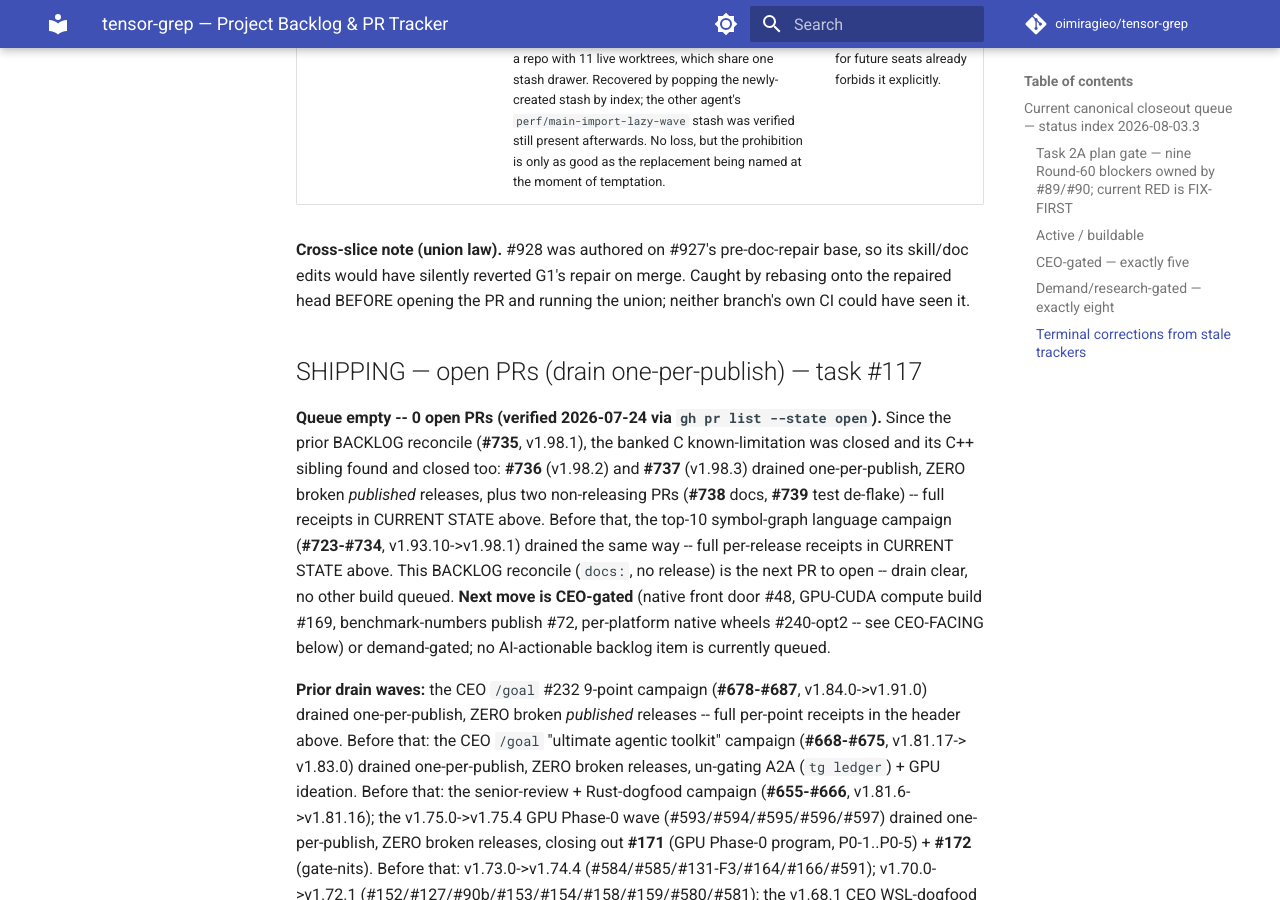
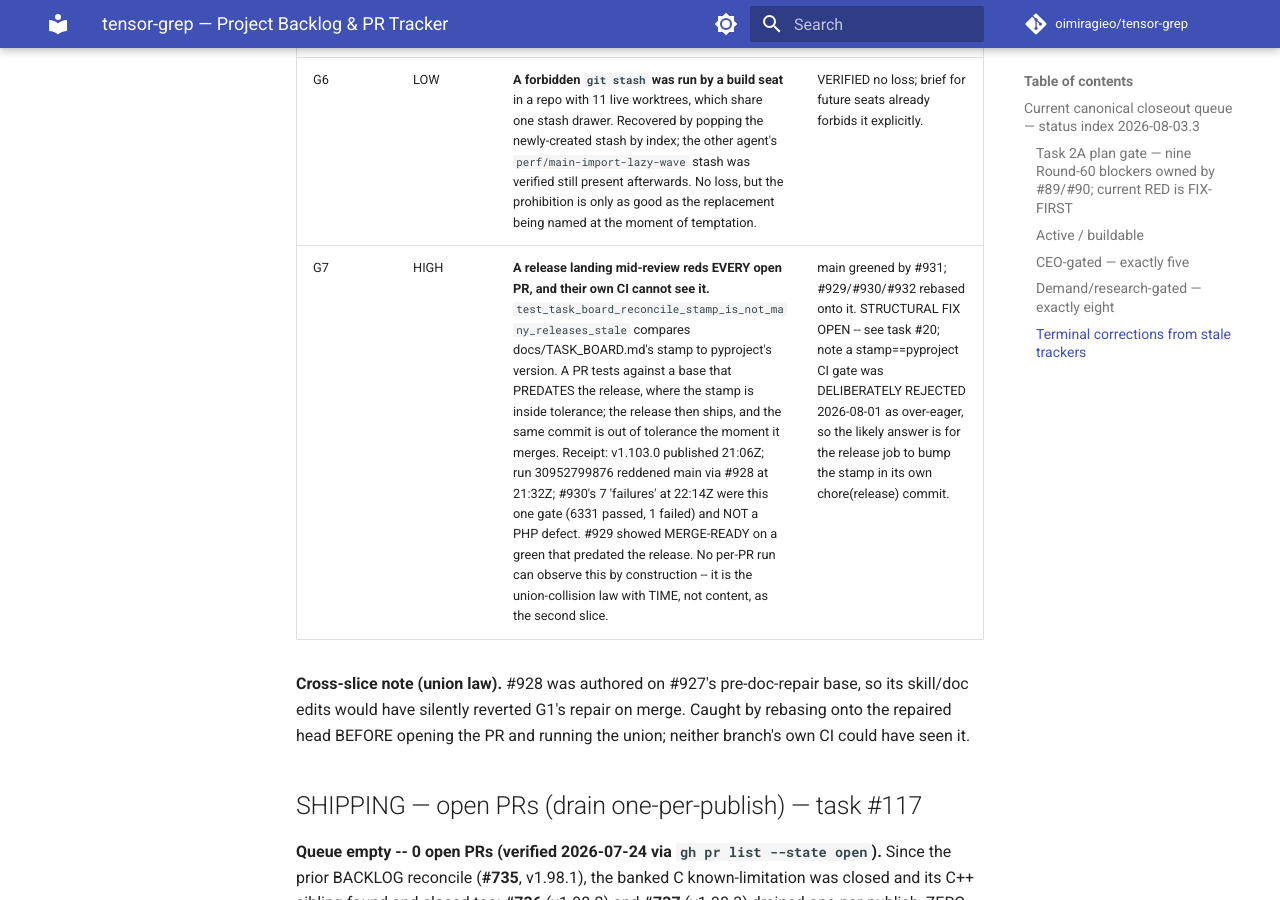
Before and after one commit to oimiragieo/tensor-grep, an MkDocs documentation site: the page built from docs/BACKLOG.md, in a window 1280 px wide and 900 px high, scrolled down 51679 px. Built offline with MkDocs 1.6.1 and Material for MkDocs 9.7.7, drawn with Linux system fonts in a browser that asks for light colours; comment, search, counter and statistics services are not loaded.

Commit message:
docs: add G7 -- a release landing mid-review reds every open PR
Found while draining this queue, and it explains three separate red signals
that each looked like a different problem.

test_task_board_reconcile_stamp_is_not_many_releases_stale compares
docs/TASK_BOARD.md's stamp to pyproject's version. A PR tests against a base
PREDATING the release, where the stamp is inside tolerance. The release then
ships, and that same commit is out of tolerance the moment it merges.

Receipts, all today:
  21:06Z  v1.103.0 published
  21:32Z  #928 merged on a green PR -> run 30952799876 REDDENED main
  22:14Z  #930 showed 7 "failures" -- one gate, 6331 passed / 1 failed, NOT
          a PHP defect
  --      #929 read MERGE-READY on a green that predated the release

No per-PR run can observe this by construction. It is the semantic-merge
collision law with TIME as the second slice rather than content, so the
union-testing discipline that catches content collisions does not catch it.

Main greened by #931; #929/#930/#932 rebased onto it. The structural fix is
open as task #20 and deliberately NOT patched reflexively: this board records
a stamp==pyproject CI gate being REJECTED on 2026-08-01 as over-eager (it
would fire after every release and force a board edit into every unrelated
PR). That reasoning still holds, so the likely answer is the release job
bumping the stamp inside its own chore(release) commit -- a board cannot lag
a release it caused.

Gates: 125 passed across board freshness, backlog-tracker truth,
public-docs governance, and docs coverage.

```diff
--- a/docs/BACKLOG.md
+++ b/docs/BACKLOG.md
@@ -1288,6 +1288,7 @@ answer and was wrong. None was found by re-reading code; each fell to a control.
 | G4 | MEDIUM | **A shallow clone manufactures a false "diverged history".** `git rev-list --left-right --count main...origin/main` read `2673 24`, `git merge-base` returned EMPTY, and `git pull --ff-only` said "Not possible to fast-forward". All four were artifacts of `.git/shallow`. After `git fetch --unshallow`: `origin/main` reachable 24 -> 2698, merge-base resolves to local main's own tip, and `main` IS an ancestor -- it was 25 commits behind, nothing more. Acting on the first reading means a force-push or a re-clone. | FIXED -- repo unshallowed; local main fast-forwarded to 2e7fc5a. |
 | G5 | MEDIUM | **An `ast.walk`-based import check counts function-local imports as module-level.** Verifying "is `repo_map` imported?" in `test_session_cli.py` passed while the test still raised `NameError`, because `ast.walk` descends into function bodies and the file's three `repo_map` imports were all inside functions. The preceding `grep -c` was worse -- it matched the TEST NAME `..._reuse_repo_map`. | FIXED in #927 -- scope such checks to `tree.body`. |
 | G6 | LOW | **A forbidden `git stash` was run by a build seat** in a repo with 11 live worktrees, which share one stash drawer. Recovered by popping the newly-created stash by index; the other agent's `perf/main-import-lazy-wave` stash was verified still present afterwards. No loss, but the prohibition is only as good as the replacement being named at the moment of temptation. | VERIFIED no loss; brief for future seats already forbids it explicitly. |
+| G7 | HIGH | **A release landing mid-review reds EVERY open PR, and their own CI cannot see it.** `test_task_board_reconcile_stamp_is_not_many_releases_stale` compares docs/TASK_BOARD.md's stamp to pyproject's version. A PR tests against a base that PREDATES the release, where the stamp is inside tolerance; the release then ships, and the same commit is out of tolerance the moment it merges. Receipt: v1.103.0 published 21:06Z; run 30952799876 reddened main via #928 at 21:32Z; #930's 7 'failures' at 22:14Z were this one gate (6331 passed, 1 failed) and NOT a PHP defect. #929 showed MERGE-READY on a green that predated the release. No per-PR run can observe this by construction -- it is the union-collision law with TIME, not content, as the second slice. | main greened by #931; #929/#930/#932 rebased onto it. STRUCTURAL FIX OPEN -- see task #20; note a stamp==pyproject CI gate was DELIBERATELY REJECTED 2026-08-01 as over-eager, so the likely answer is for the release job to bump the stamp in its own chore(release) commit. |
 
 **Cross-slice note (union law).** #928 was authored on #927's pre-doc-repair base, so its skill/doc
 edits would have silently reverted G1's repair on merge. Caught by rebasing onto the repaired head
```
